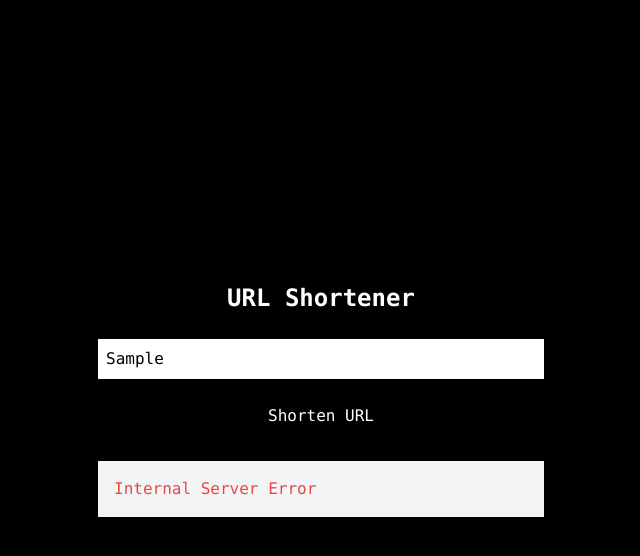
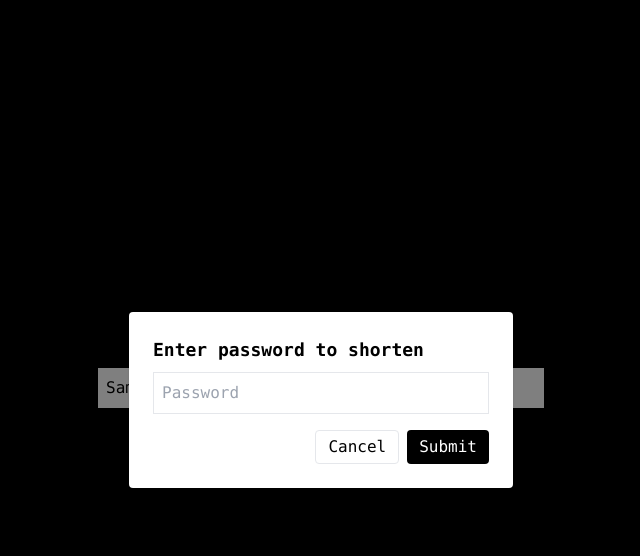
Before and after one commit to theg1239/url-shortener, a Next.js app: page / in a window 1280 px wide. Both pictures are taken after typing "Sample" into the empty fields and a click on the button "Shorten URL". Shown: the top 556 px of the page, without its empty margins (319-959 px from the left). Built offline with nearby package versions, Linux system fonts and the light colour scheme; no server answers; the database is empty.

Commit message:
add password protection for URL shortening and implement error handling

```diff
--- a/app/api/shorten/route.ts
+++ b/app/api/shorten/route.ts
@@ -9,7 +9,35 @@ export const config = {
   export async function POST(request: Request) {
     console.time('Function Execution');
     try {
-      const { originalUrl } = await request.json();
+      const expectedPassword = process.env.SHORTEN_PASSWORD;
+      if (!expectedPassword) {
+        console.error('SHORTEN_PASSWORD is not defined');
+        return NextResponse.json(
+          { error: 'Server misconfiguration: SHORTEN_PASSWORD is not defined' },
+          { status: 500 }
+        );
+      }
+
+      // Read JSON body safely
+      let body: any = {};
+      try {
+        body = await request.json();
+      } catch (e) {
+        body = {};
+      }
+
+      // Accept password either in the JSON body or via header `x-shorten-password`
+      const providedPassword = (body && (body.password ?? undefined)) ?? request.headers.get('x-shorten-password');
+
+      if (!providedPassword || providedPassword !== expectedPassword) {
+        console.warn('Unauthorized attempt to shorten URL');
+        return NextResponse.json({ error: 'Unauthorized' }, { status: 401 });
+      }
+
+      const { originalUrl } = body;
+      if (!originalUrl) {
+        return NextResponse.json({ error: 'originalUrl is required' }, { status: 400 });
+      }
 
       try {
         new URL(originalUrl);
--- a/app/page.tsx
+++ b/app/page.tsx
@@ -7,6 +7,8 @@ export default function Home() {
   const [shortUrl, setShortUrl] = useState('');
   const [error, setError] = useState('');
   const [isLoading, setIsLoading] = useState(false);
+  const [showPasswordPrompt, setShowPasswordPrompt] = useState(false);
+  const [password, setPassword] = useState('');
   const [copySuccess, setCopySuccess] = useState('');
 
   const normalizeUrl = (url: string): string => {
@@ -33,7 +35,22 @@ export default function Home() {
     setError('');
     setShortUrl('');
     setCopySuccess('');
+
+    const normalizedUrl = normalizeUrl(originalUrl);
+    if (!normalizedUrl) {
+      setError('Please enter a valid URL.');
+      return;
+    }
+
+    setShowPasswordPrompt(true);
+  };
+
+  const submitWithPassword = async (providedPassword: string) => {
+    setShowPasswordPrompt(false);
     setIsLoading(true);
+    setError('');
+    setShortUrl('');
+    setCopySuccess('');
 
     const normalizedUrl = normalizeUrl(originalUrl);
     if (!normalizedUrl) {
@@ -46,13 +63,15 @@ export default function Home() {
       const res = await fetch('/api/shorten', {
         method: 'POST',
         headers: { 'Content-Type': 'application/json' },
-        body: JSON.stringify({ originalUrl: normalizedUrl }),
+        body: JSON.stringify({ originalUrl: normalizedUrl, password: providedPassword }),
       });
 
       const data = await res.json();
 
       if (res.ok) {
         setShortUrl(data.shortUrl);
+      } else if (res.status === 401) {
+        setError('Unauthorized: incorrect password.');
       } else {
         setError(data.error || 'Something went wrong.');
       }
@@ -60,6 +79,7 @@ export default function Home() {
       setError('Failed to shorten URL.');
     } finally {
       setIsLoading(false);
+      setPassword('');
     }
   };
 
@@ -97,6 +117,39 @@ export default function Home() {
             {isLoading ? 'Shortening...' : 'Shorten URL'}
           </button>
         </form>
+
+        {/* Password prompt modal */}
+        {showPasswordPrompt && (
+          <div className="fixed inset-0 flex items-center justify-center bg-black bg-opacity-50">
+            <div className="bg-white text-black p-6 rounded shadow max-w-sm w-full">
+              <h2 className="text-lg font-bold mb-2">Enter password to shorten</h2>
+              <input
+                type="password"
+                placeholder="Password"
+                value={password}
+                onChange={(e) => setPassword(e.target.value)}
+                className="w-full p-2 border mb-4"
+              />
+              <div className="flex justify-end space-x-2">
+                <button
+                  onClick={() => {
+                    setShowPasswordPrompt(false);
+                    setPassword('');
+                  }}
+                  className="px-3 py-1 border rounded"
+                >
+                  Cancel
+                </button>
+                <button
+                  onClick={() => submitWithPassword(password)}
+                  className="px-3 py-1 bg-black text-white rounded"
+                >
+                  Submit
+                </button>
+              </div>
+            </div>
+          </div>
+        )}
         {shortUrl && (
           <div className="mt-6 p-4 border border-black">
             <p className="mb-2 font-bold">Shortened URL:</p>
```
